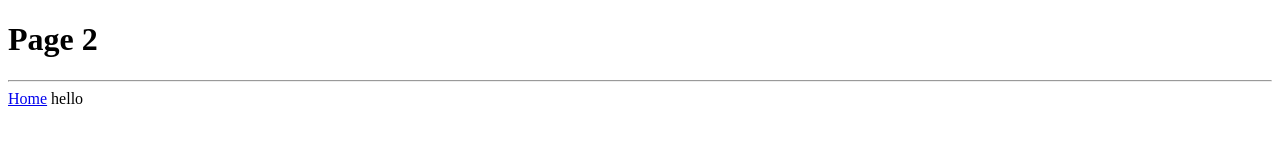
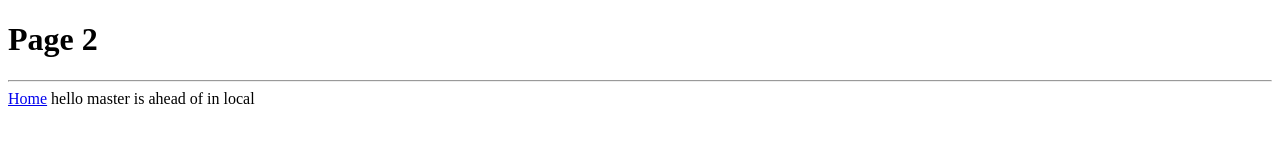
Before and after one commit to Phuongduc123/github_demo, a plain HTML site: page page2.html in a window 1280 px wide. Drawn offline with Linux system fonts and the light colour scheme.

Commit message:
master is ahead

```diff
--- a/page2.html
+++ b/page2.html
@@ -11,3 +11,12 @@
     </body>
 </html>
 hello
+
+
+
+
+
+
+
+
+master is ahead of in local
```
